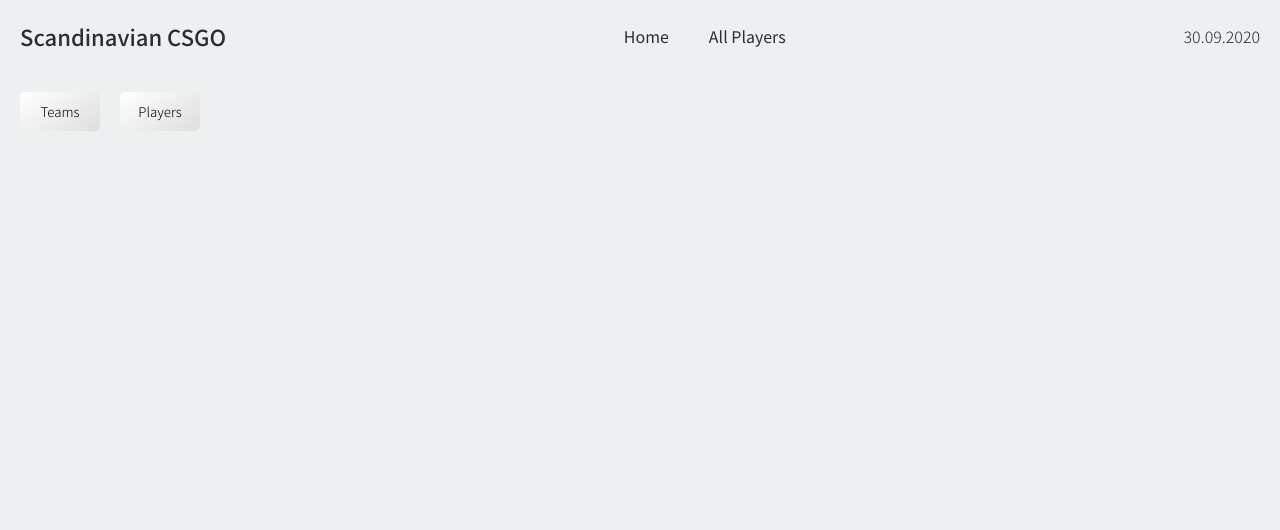
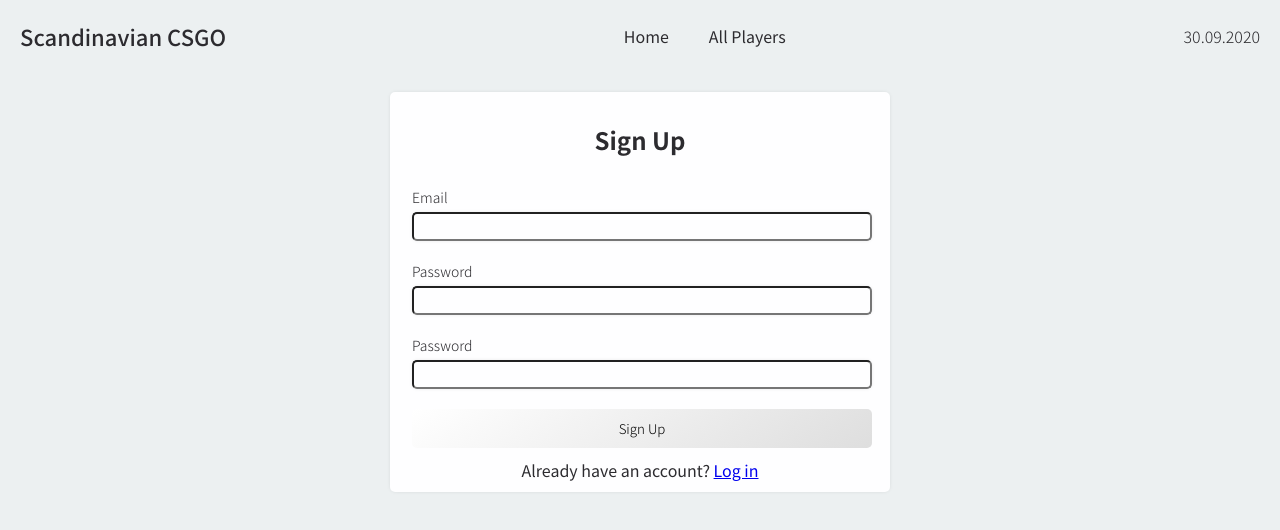
Before and after one commit to Kybbot/Scandinavian_CSGO, a React (Create React App) app: page /admin/signup in a window 1280 px wide. Shown: the top 530 px of the page. Built offline with nearby package versions, Linux system fonts and the light colour scheme; no server answers.

Commit message:
user authorization

```diff
--- a/package.json
+++ b/package.json
@@ -6,6 +6,7 @@
 		"@testing-library/jest-dom": "^4.2.4",
 		"@testing-library/react": "^9.3.2",
 		"@testing-library/user-event": "^7.1.2",
+		"firebase": "^8.4.1",
 		"json-server": "^0.16.3",
 		"react": "^16.13.1",
 		"react-dom": "^16.13.1",
--- a/src/App.js
+++ b/src/App.js
@@ -1,19 +1,24 @@
 import React from 'react';
 import { Route, Switch } from 'react-router-dom';
 import { Admin, Home, Player, AllPlayers } from './pages';
-import { Header } from './components';
+import { Header, Signup, Login, PrivateRoute } from './components';
+import { AuthProvider } from './context/AuthContext';
 
 const App = () => {
 	console.log('App Rendered');
 	return (
 		<div className='App'>
 			<Header />
-			<Switch>
-				<Route exact path='/' component={Home} />
-				<Route path='/admin' component={Admin} />
-				<Route path='/allPlayers' component={AllPlayers} />
-				<Route path='/:name' component={Player} />
-			</Switch>
+			<AuthProvider>
+				<Switch>
+					<Route exact path='/' component={Home} />
+					<PrivateRoute exact path='/admin' component={Admin} />
+					<Route path='/admin/signup' component={Signup} />
+					<Route path='/admin/login' component={Login} />
+					<Route path='/allPlayers' component={AllPlayers} />
+					<Route path='/:name' component={Player} />
+				</Switch>
+			</AuthProvider>
 		</div>
 	);
 };
--- /dev/null
+++ b/src/components/Login.jsx
@@ -0,0 +1,67 @@
+import React from 'react';
+import { useAuth } from '../context/AuthContext';
+import { Link, useHistory } from 'react-router-dom';
+
+const Login = () => {
+	const { login } = useAuth();
+
+	const emailRef = React.useRef();
+	const passwordRef = React.useRef();
+
+	const [error, setError] = React.useState('');
+	const [loading, setLoading] = React.useState(false);
+
+	const history = useHistory();
+
+	const handleSubmit = async (event) => {
+		event.preventDefault();
+
+		try {
+			setError('');
+			setLoading(true);
+			await login(emailRef.current.value, passwordRef.current.value);
+			setLoading(false);
+			history.push('/admin');
+		} catch {
+			setLoading(false);
+			setError('Failed to sign in');
+		}
+	};
+
+	return (
+		<div className='container'>
+			<div className='admin-form__signup'>
+				<h2 className='text-center'>Log In</h2>
+				{error && <div>{error}</div>}
+				<form className='admin-form admin-form--column' onSubmit={handleSubmit}>
+					<fieldset className='admin-form__fieldset w-100' id='email'>
+						<label className='admin-form__label'>Email</label>
+						<input
+							className='admin-form__input'
+							type='email'
+							ref={emailRef}
+							required
+						/>
+					</fieldset>
+					<fieldset className='admin-form__fieldset w-100' id='password'>
+						<label className='admin-form__label'>Password</label>
+						<input
+							className='admin-form__input'
+							type='password'
+							ref={passwordRef}
+							required
+						/>
+					</fieldset>
+					<button disabled={loading} className='btn w-100' type='submit'>
+						Log In
+					</button>
+				</form>
+				<div className='text-center'>
+					Need an account? <Link to='/admin/signup'>Sign Up</Link>
+				</div>
+			</div>
+		</div>
+	);
+};
+
+export default Login;
--- /dev/null
+++ b/src/components/PrivateRoute.jsx
@@ -0,0 +1,22 @@
+import React from 'react';
+import { Route, Redirect } from 'react-router';
+import { useAuth } from '../context/AuthContext';
+
+const PrivateRoute = ({ component: Component, ...rest }) => {
+	const { currentUser } = useAuth();
+
+	return (
+		<Route
+			{...rest}
+			render={(props) => {
+				return currentUser && currentUser.emailVerified ? (
+					<Component {...props} />
+				) : (
+					<Redirect to='/admin/login' />
+				);
+			}}
+		/>
+	);
+};
+
+export default PrivateRoute;
--- /dev/null
+++ b/src/components/Signup.jsx
@@ -0,0 +1,88 @@
+import React from 'react';
+import { useAuth } from '../context/AuthContext';
+import { Link, useHistory } from 'react-router-dom';
+
+const Signup = () => {
+	const { signup } = useAuth();
+
+	const emailRef = React.useRef();
+	const passwordRef = React.useRef();
+	const passwordConfirmRef = React.useRef();
+
+	const [error, setError] = React.useState('');
+	const [loading, setLoading] = React.useState(false);
+
+	const history = useHistory();
+	const handleSubmit = async (event) => {
+		event.preventDefault();
+
+		if (passwordRef.current.value !== passwordConfirmRef.current.value) {
+			return setError('Password do not match');
+		}
+
+		try {
+			setError('');
+			setLoading(true);
+			await signup(emailRef.current.value, passwordRef.current.value).then(
+				(crud) => {
+					crud.user.sendEmailVerification().then(() => {
+						alert('Check your Email for verification');
+					});
+				}
+			);
+			setLoading(false);
+			history.push('/admin/login');
+		} catch {
+			setLoading(false);
+			setError('Failed to create an account');
+		}
+	};
+
+	return (
+		<div className='container'>
+			<div className='admin-form__signup'>
+				<h2 className='text-center'>Sign Up</h2>
+				{error && <div>{error}</div>}
+				<form className='admin-form admin-form--column' onSubmit={handleSubmit}>
+					<fieldset className='admin-form__fieldset w-100' id='email'>
+						<label className='admin-form__label'>Email</label>
+						<input
+							className='admin-form__input'
+							type='email'
+							ref={emailRef}
+							required
+						/>
+					</fieldset>
+					<fieldset className='admin-form__fieldset w-100' id='password'>
+						<label className='admin-form__label'>Password</label>
+						<input
+							className='admin-form__input'
+							type='password'
+							ref={passwordRef}
+							required
+						/>
+					</fieldset>
+					<fieldset
+						className='admin-form__fieldset w-100'
+						id='password-confirm'>
+						<label className='admin-form__label'>Password</label>
+						<input
+							className='admin-form__input'
+							type='password'
+							ref={passwordConfirmRef}
+							required
+						/>
+					</fieldset>
+					<button disabled={loading} className='btn w-100' type='submit'>
+						Sign Up
+					</button>
+				</form>
+				<div className='text-center'>
+					Already have an account? <Link to='/admin/login'>Log in</Link>
+				</div>
+			</div>
+		</div>
+	);
+};
+
+export default Signup;
--- a/src/components/index.js
+++ b/src/components/index.js
@@ -12,3 +12,6 @@
 export { default as Statistics } from './Statistics';
 export { default as AddNewTeam } from './AddNewTeam';
 export { default as AddNewPlayer } from './AddNewPlayer';
+export { default as Signup } from './Signup';
+export { default as Login } from './Login';
+export { default as PrivateRoute } from './PrivateRoute';
--- /dev/null
+++ b/src/context/AuthContext.js
@@ -0,0 +1,47 @@
+import React from 'react';
+import { auth } from '../firebase';
+
+const AuthContext = React.createContext();
+
+export const useAuth = () => {
+	return React.useContext(AuthContext);
+};
+
+export const AuthProvider = ({ children }) => {
+	const [currentUser, setCurrentUser] = React.useState();
+	const [loading, setLoading] = React.useState(true);
+
+	const signup = (email, password) => {
+		return auth.createUserWithEmailAndPassword(email, password);
+	};
+
+	const login = (email, password) => {
+		return auth.signInWithEmailAndPassword(email, password);
+	};
+
+	const logout = () => {
+		return auth.signOut();
+	};
+
+	React.useEffect(() => {
+		const unsubscribe = auth.onAuthStateChanged((user) => {
+			setCurrentUser(user);
+			setLoading(false);
+		});
+
+		return unsubscribe;
+	}, []);
+
+	const value = {
+		currentUser,
+		signup,
+		login,
+		logout,
+	};
+
+	return (
+		<AuthContext.Provider value={value}>
+			{!loading && children}
+		</AuthContext.Provider>
+	);
+};
--- a/src/css/components/admin.css
+++ b/src/css/components/admin.css
@@ -104,6 +104,20 @@
 	padding: 10px;
 }
 
+.admin-form--column {
+	flex-direction: column;
+}
+
+.admin-form__signup,
+.admin-form__login {
+	max-width: 500px;
+	margin: 0 auto;
+	padding: 10px;
+	background-color: var(--blocks-bg);
+	border-radius: var(--radius);
+	box-shadow: var(--shadow);
+}
+
 .admin-form__label {
 	font-size: 14px;
 	font-weight: 300;
--- a/src/css/components/grid.css
+++ b/src/css/components/grid.css
@@ -20,3 +20,7 @@
 .w-100 {
 	width: 100%;
 }
+
+.text-center {
+	text-align: center;
+}
--- /dev/null
+++ b/src/firebase.js
@@ -0,0 +1,14 @@
+import firebase from 'firebase/app';
+import 'firebase/auth';
+
+const app = firebase.initializeApp({
+	apiKey: 'AIzaSyC61XGaa3pMmnQt3wf-xn9I1BkKt02HBbA',
+	authDomain: 'scandinavian-csgo.firebaseapp.com',
+	projectId: 'scandinavian-csgo',
+	storageBucket: 'scandinavian-csgo.appspot.com',
+	messagingSenderId: '91462814619',
+	appId: '1:91462814619:web:5ef7d214791c9d9617ef3e',
+});
+
+export const auth = app.auth();
+export default app;
--- a/src/pages/Admin.jsx
+++ b/src/pages/Admin.jsx
@@ -1,6 +1,8 @@
 import React from 'react';
 
 import { PlayersList, TeamsList } from '../components';
+import { useAuth } from '../context/AuthContext';
+import { useHistory } from 'react-router-dom';
 
 const Admin = () => {
 	const [teams, setTeams] = React.useState([]);
@@ -36,6 +38,15 @@
 		});
 	};
 
+	const { logout } = useAuth();
+
+	const history = useHistory();
+
+	const handleLogout = () => {
+		logout();
+		history.push('/admin/login');
+	};
+
 	console.log('Admin Rendered');
 
 	return (
@@ -48,6 +59,9 @@
 					<button className='btn' onClick={playersBtnHandler}>
 						Players
 					</button>
+					<button className='btn' onClick={handleLogout}>
+						Log Out
+					</button>
 				</div>
 				{!state.isClosedTeams && <TeamsList data={teams} />}
 				{!state.isClosedPlayers && <PlayersList data={players} />}
```
Also changed, not shown: 1 other file (tests, documents, lock files or other folders).
